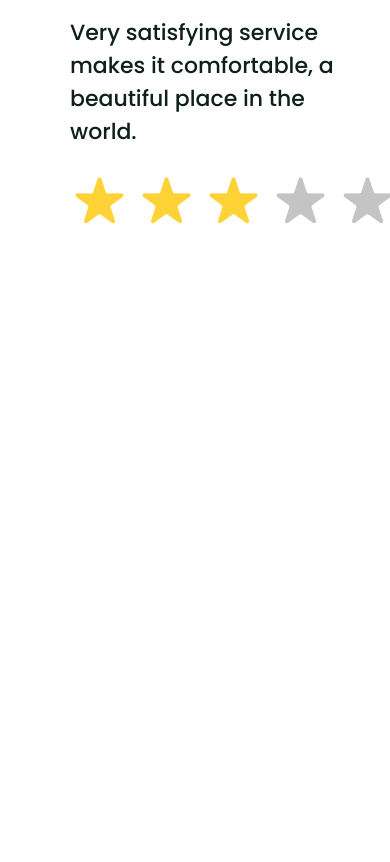
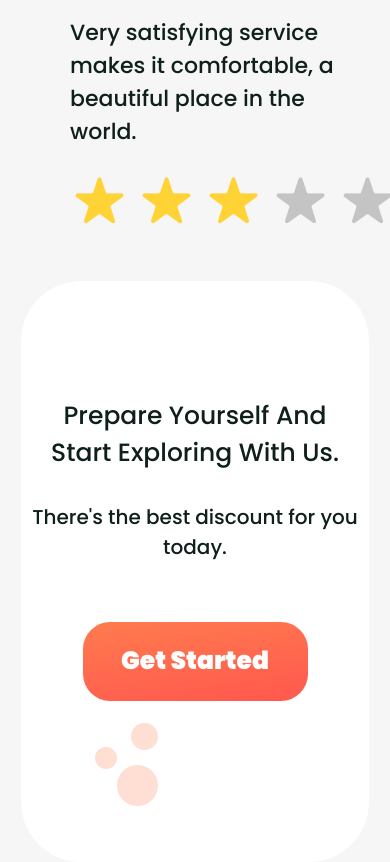
Before and after one commit to ostapzat/GoTrip, a website: page src/index.html in a window 390 px wide. Shown: the part 2732-3594 px from the top of the page. Before the commit the page ends 2984 px from the top, so only its background shows below. Drawn offline with nearby package versions, Linux system fonts and the light colour scheme.

Commit message:
added start section

```diff
--- a/src/index.html
+++ b/src/index.html
@@ -116,13 +116,24 @@
                 </div>
                 <div class="alpanasap__profile">
                     <div class="alpanasap__name">Alpanasap</div>
-                <div class="alpanasap__location">Japung, Indonesia</div>
+                    <div class="alpanasap__location">Japung, Indonesia</div>
 
                 </div>
-                <div class="alpanasap__review">Very satisfying service makes it comfortable, a beautiful place in the world. </div>
+                <div class="alpanasap__review">Very satisfying service makes it comfortable, a beautiful place in the
+                    world. </div>
                 <div class="stars"><img id="stars" src="img/stars.png" alt="stars"></div>
             </div>
         </div>
+    </section>
+
+
+    <section class="start">
+        <div class="start__header">
+            Prepare Yourself And <br>
+            Start Exploring With Us.
+        </div>
+        <div class="start__subheader">There's the best discount for you today.</div>
+        <button class="button start__button">Get Started</button>
     </section>
 
     <script type="text/javascript" src="https://cdnjs.cloudflare.com/ajax/libs/jquery/1.11.0/jquery.min.js"></script>
--- a/src/sass/base/_mixins.scss
+++ b/src/sass/base/_mixins.scss
@@ -20,6 +20,11 @@
   }
 }
 @media (max-width: 769px) {
+  .start {
+    width: 651px;
+
+    margin-top: 119px;
+  }
   .review {
     &__header {
       text-align: center;
@@ -79,6 +84,16 @@
   }
 }
 @media (max-width: 426px) {
+  .start {
+    width: 348px;
+    margin-top: 29px;
+    &__header {
+      font-size: 25px;
+    }
+    &__subheader {
+      font-size: 20px;
+    }
+  }
   .review {
     padding-top: 224px;
     &-container {
@@ -161,6 +176,21 @@
   }
 }
 @media (max-width: 321px) {
+  .start {
+    width: 264px;
+    margin-top: 18px;
+    height: 400px;
+    &__header {
+      font-size: 20px;
+    }
+    &__subheader {
+      font-size: 17px;
+      }
+      &__button {
+        width: 200px;
+        height: 40px;
+      }
+  }
   #reviewimg {
     width: 269px;
     height: 380px;
--- /dev/null
+++ b/src/sass/blocks/_start.scss
@@ -0,0 +1,31 @@
+.start {
+  width: 1240px;
+  height: 581px;
+  border-radius: 60px;
+  background: url("../img/start.png");
+  margin: 0 auto;
+  display: block;
+  margin-top: 200px;
+  &__header {
+    color: #0f1f1c;
+    text-align: center;
+    font-size: 45px;
+    font-weight: 500;
+    padding-top: 116px;
+  }
+  &__subheader {
+    color: #0f1f1c;
+    text-align: center;
+    font-size: 30px;
+    font-weight: 400;
+    padding-top: 30px;
+  }
+  &__button {
+    width: 225px;
+    height: 79px;
+    margin: 0 auto;
+    display: block;
+    margin-top: 60px;
+
+  }
+}
--- a/src/sass/style.scss
+++ b/src/sass/style.scss
@@ -5,7 +5,9 @@
 * {
   font-family: "Poppins", sans-serif;
 }
-
+body {
+  background-color: #f6f6f6;
+}
 .container {
   max-width: 1200px;
   margin: 0 auto;
@@ -26,4 +28,5 @@
 @import "blocks/choise";
 @import "blocks/slider";
 @import "blocks/review";
+@import "blocks/_start";
 @import "base/mixins";
```
Also changed, not shown: src/css/style.min.css, src/img/start.png (added).
